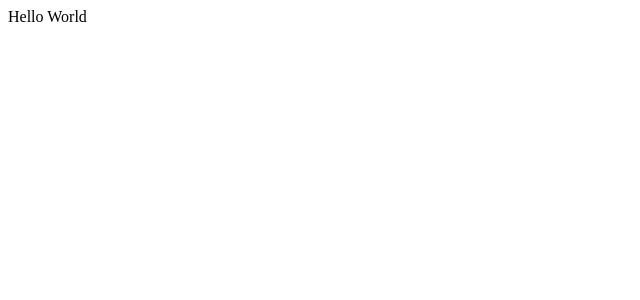
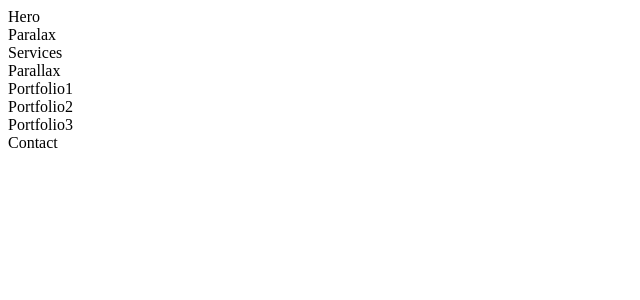
Before and after one commit to hihassan1998/portfoliooo, a React (Vite) app: page / in a window 1280 px wide. Shown: the top 300 px of the page, without its empty margins (0-640 px from the left). Built offline with nearby package versions, Linux system fonts and the light colour scheme.

Commit message:
added app.scss

```diff
--- a/package.json
+++ b/package.json
@@ -24,5 +24,3 @@
     "vite": "4.4.5"
   }
 }
-
-dcsd
--- a/src/App.jsx
+++ b/src/App.jsx
@@ -1,5 +1,17 @@
+import "./app.scss"
+
+
 const App = () => {
-  return <div>Hello World</div>;
+  return <div>
+    <section>Hero</section>
+    <section>Paralax</section>
+    <section>Services</section>
+    <section>Parallax</section>
+    <section>Portfolio1</section>
+    <section>Portfolio2</section>
+    <section>Portfolio3</section>
+    <section>Contact</section>
+  </div>;
 };
 
 export default App;
```
Also changed, not shown: src/app.scss (added).
